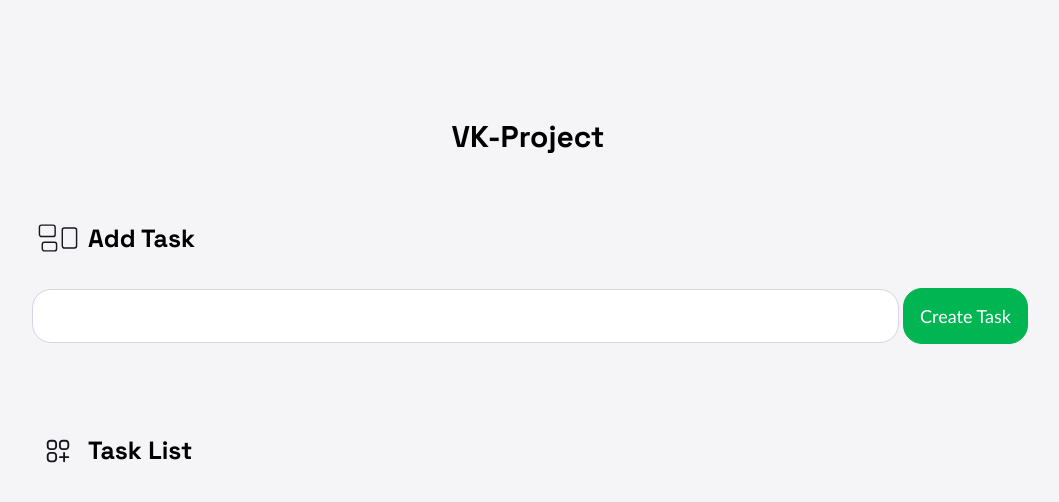
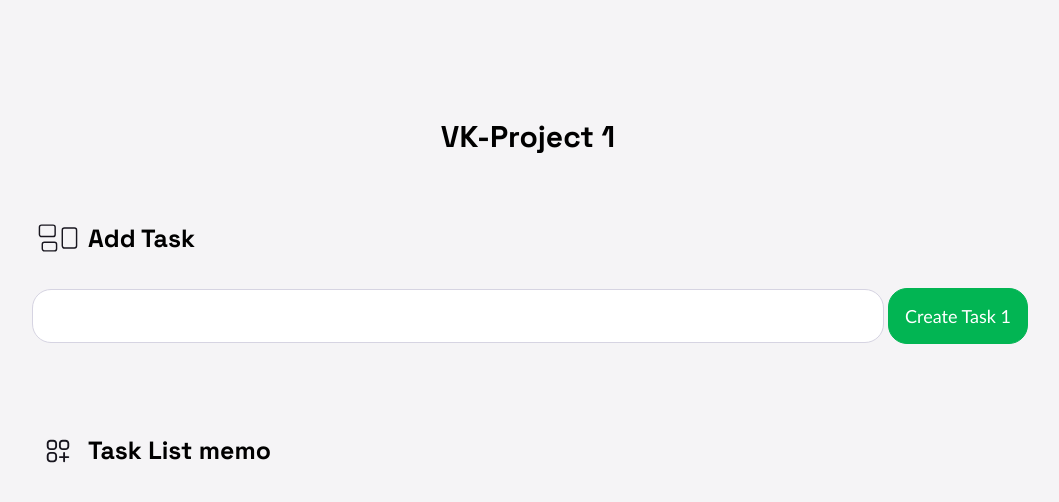
Before and after one commit to Vinodk-17/To-Do-List, a plain HTML site: page index.html in a window 1280 px wide. Shown: the whole page, without its empty margins (112-1171 px from the left). Drawn offline with Linux system fonts and the light colour scheme.

Commit message:
basics add some content

```diff
--- a/index.html
+++ b/index.html
@@ -15,11 +15,11 @@
     <link rel="stylesheet" href="/css/reset.css" />
     <link rel="stylesheet" href="/css/style.css" />
 
-    <title>Task List</title>
+    <title>Task List Memo</title>
   </head>
   <body>
     <br><br><br>
-    <center><h4>VK-Project</h4></center>
+    <center><h4>VK-Project 1</h4></center>
 
     <div id="container">
       <div class="input_container">
@@ -37,7 +37,7 @@
         </header>
         <div class="input_zone">
           <input id="input" type="text" />
-          <button id="btnAdd" type="submit">Create Task</button>
+          <button id="btnAdd" type="submit">Create Task 1</button>
         </div>
       </div>
 
@@ -58,7 +58,7 @@
               stroke-linejoin="round"
             />
           </svg>
-          <h5>Task List</h5>
+          <h5>Task List memo </h5>
         </header>
       </div>
     </div>
```
